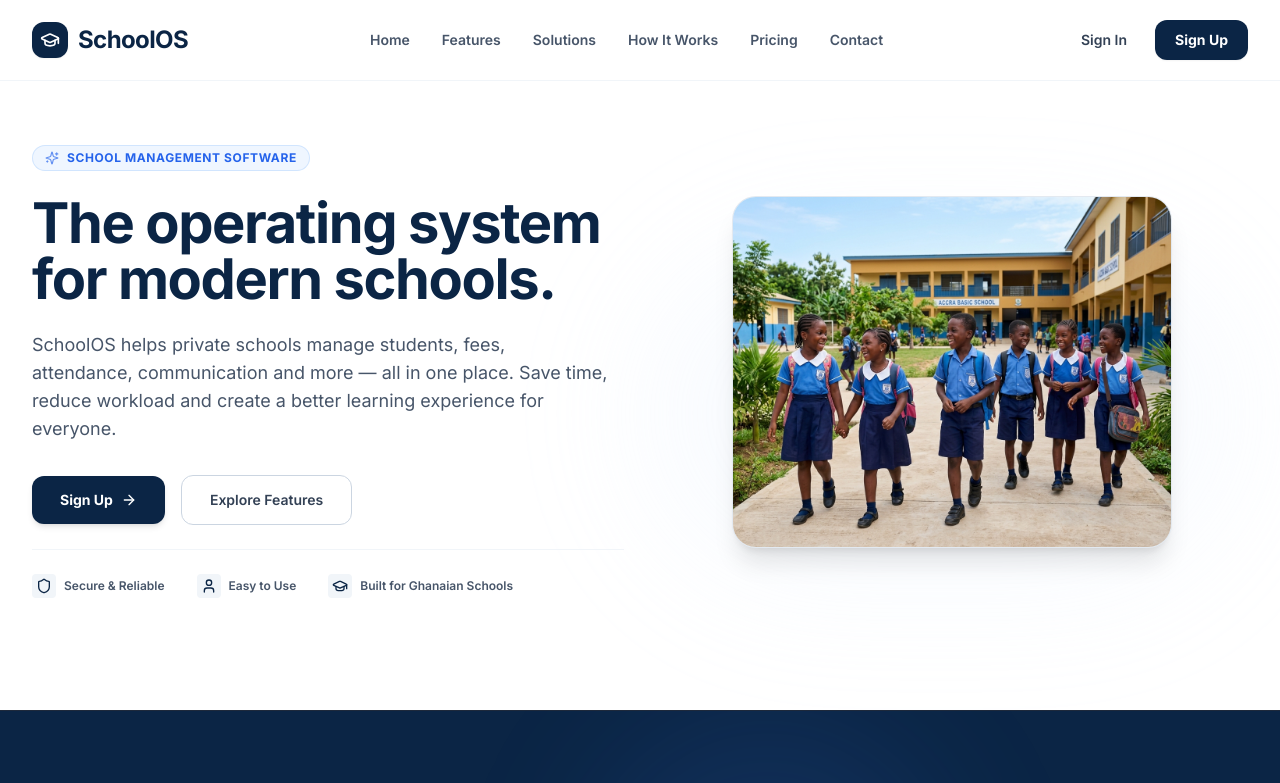
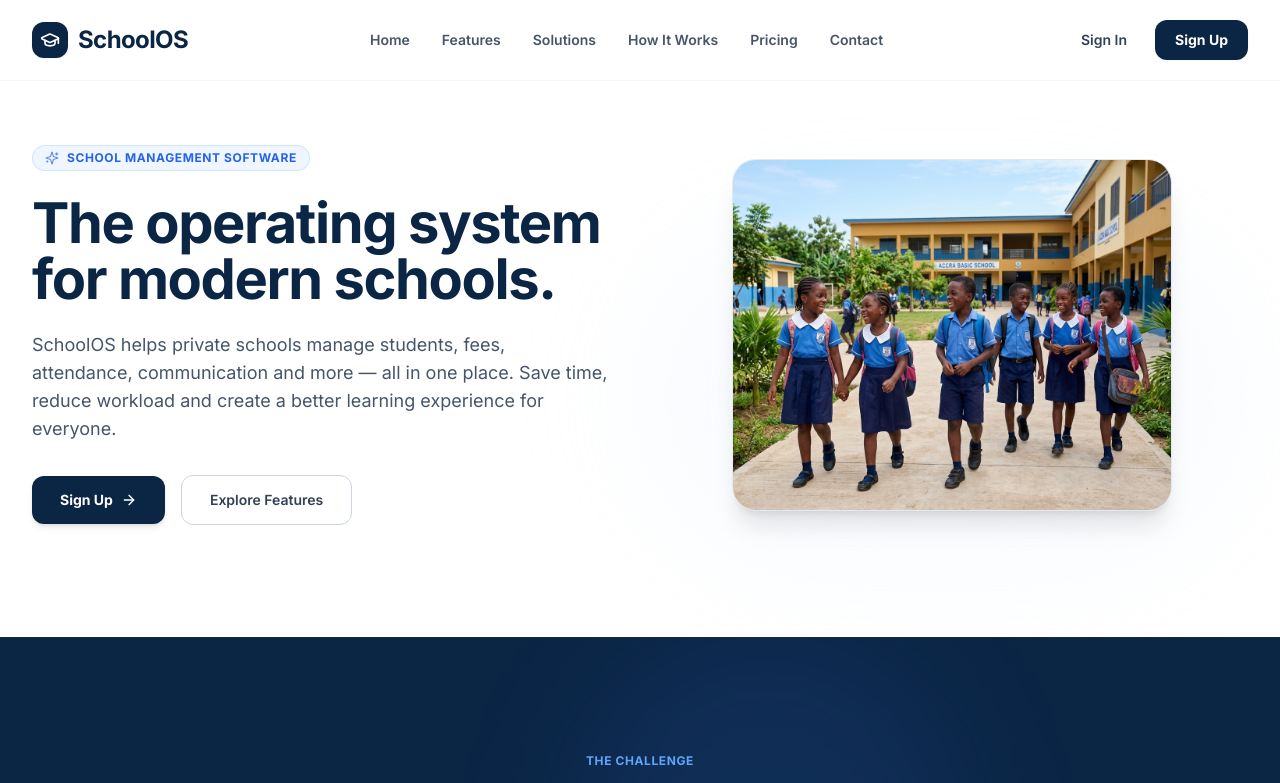
Before and after one commit to Elijahamet/JHS-PROJECT, a React (Vite) app: page / in a window 1280 px wide. Shown: the top 783 px of the page. Built offline with nearby package versions, Linux system fonts and the light colour scheme.

Commit message:
Remove 3 value proposition items row from Hero section

```diff
--- a/src/components/landing/LandingPageView.tsx
+++ b/src/components/landing/LandingPageView.tsx
@@ -169,28 +169,6 @@ export const LandingPageView: React.FC = () => {
                 >
                   Explore Features
                 </button>
-              </div>
-
-              {/* 3 Value Propositions with Micro-Animations */}
-              <div className="pt-6 border-t border-slate-100 flex flex-wrap items-center gap-6 sm:gap-8 text-xs text-slate-600 font-semibold">
-                <div className="flex items-center gap-2 group cursor-default">
-                  <div className="p-1 rounded bg-slate-100 group-hover:bg-blue-100 group-hover:text-[#2563EB] transition-colors">
-                    <Shield className="w-4 h-4 text-[#0B2545] group-hover:text-[#2563EB] transition-colors" />
-                  </div>
-                  <span>Secure & Reliable</span>
-                </div>
-                <div className="flex items-center gap-2 group cursor-default">
-                  <div className="p-1 rounded bg-slate-100 group-hover:bg-blue-100 group-hover:text-[#2563EB] transition-colors">
-                    <User className="w-4 h-4 text-[#0B2545] group-hover:text-[#2563EB] transition-colors" />
-                  </div>
-                  <span>Easy to Use</span>
-                </div>
-                <div className="flex items-center gap-2 group cursor-default">
-                  <div className="p-1 rounded bg-slate-100 group-hover:bg-blue-100 group-hover:text-[#2563EB] transition-colors">
-                    <GraduationCap className="w-4 h-4 text-[#0B2545] group-hover:text-[#2563EB] transition-colors" />
-                  </div>
-                  <span>Built for Ghanaian Schools</span>
-                </div>
               </div>
             </div>
 
```
